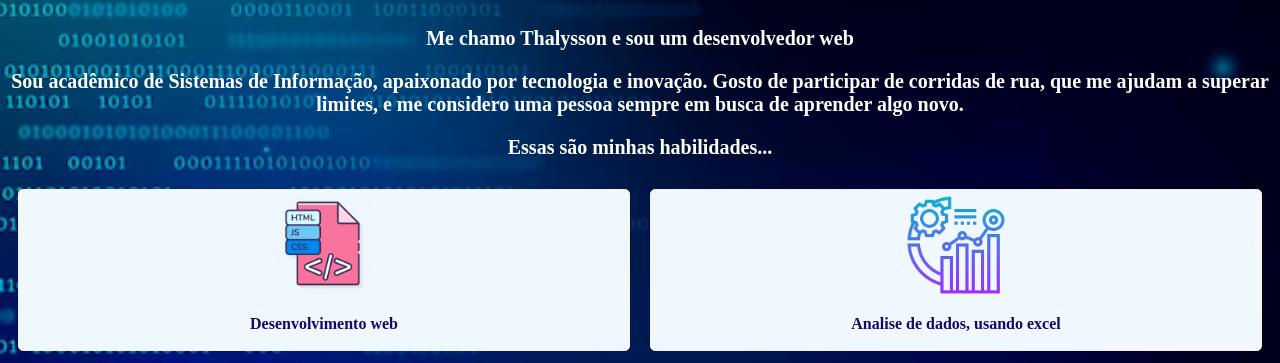
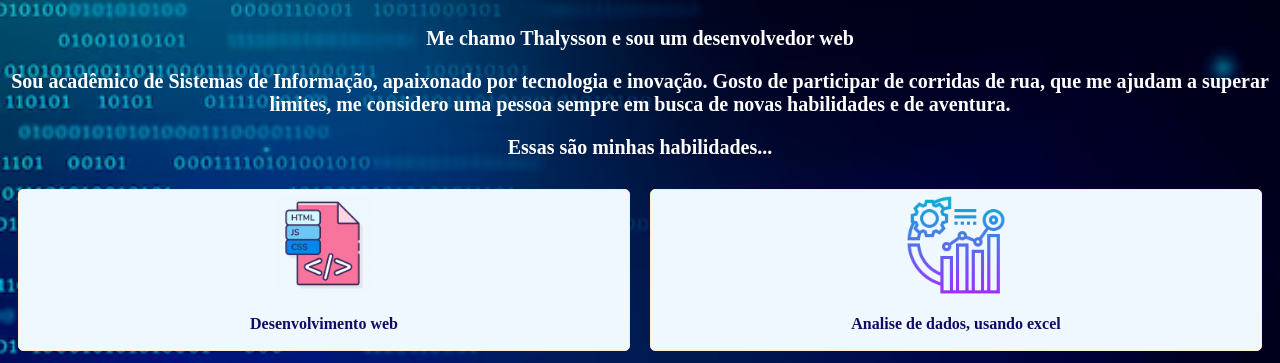
Before and after one commit to 4909thalysson/PortfolioPessoal, a website: page Index.html in a window 1280 px wide. Shown: the part 141-504 px from the top of the page. Drawn offline with nearby package versions, Linux system fonts and the light colour scheme.

Commit message:
Reformulando o texto

```diff
--- a/Index.html
+++ b/Index.html
@@ -30,7 +30,7 @@
           <p>Me chamo Thalysson e sou um desenvolvedor web</p>
            <p>Sou acadêmico de Sistemas de Informação, apaixonado por tecnologia e inovação.
                Gosto de participar de corridas de rua, que me ajudam a superar limites,
-               e me considero uma pessoa sempre em busca de aprender algo novo.</p>
+               me considero uma pessoa sempre em busca de novas habilidades e de aventura.</p>
             <p>Essas são minhas habilidades...</p>
           <div class="container">
           <div class="card 1">
```
